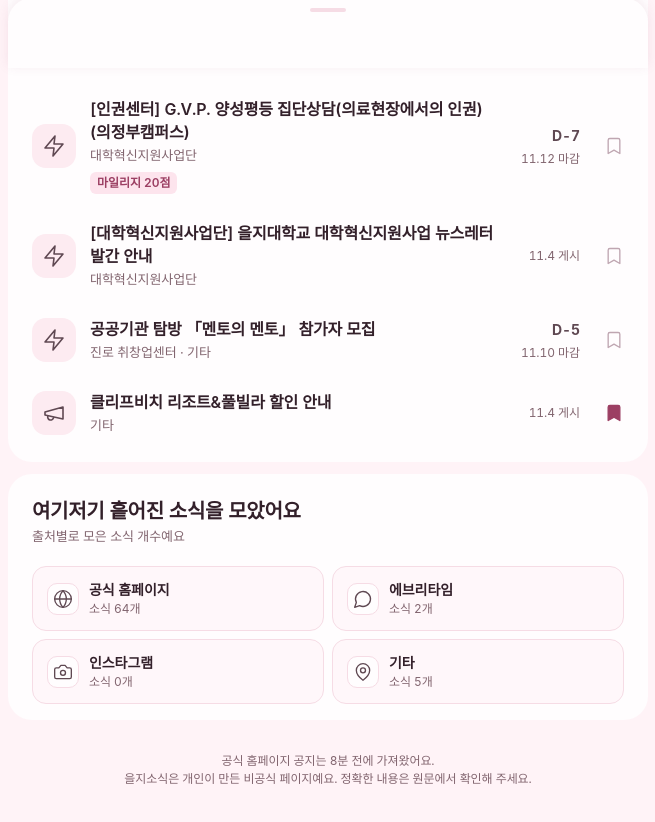
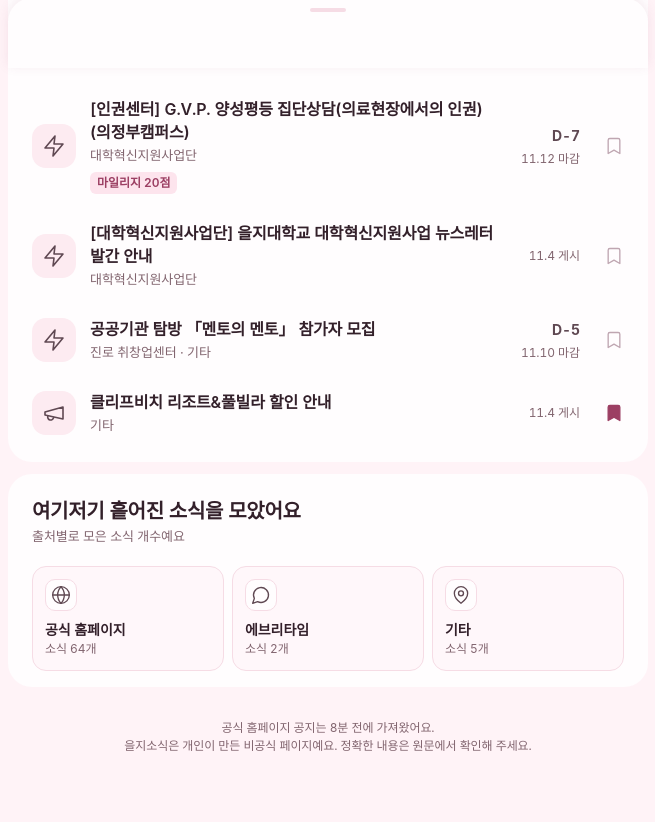
Before and after one commit to softy20/Eulji-NEWS, a plain HTML site: page index.html in a window 1280 px wide. Shown: the part 802-1624 px from the top of the page, without its empty margins (312-967 px from the left). Drawn offline with Linux system fonts and the light colour scheme; a web font is replaced by a local one.

Commit message:
출처 박스: 인스타그램 제거, 한 줄 3칸
Co-Authored-By: Claude Sonnet 5.5 <noreply@anthropic.com>

```diff
--- a/app.js
+++ b/app.js
@@ -6,7 +6,6 @@ const TODAY = new Date(); TODAY.setHours(0,0,0,0);
 const SOURCES = {
   official: { name: "공식 홈페이지", icon: "i-globe" },
   everytime: { name: "에브리타임", icon: "i-msg" },
-  instagram: { name: "인스타그램", icon: "i-camera" },
   other: { name: "기타", icon: "i-pin" },
 };
 // 기간 한정 카테고리: 축제 기간에만 active: true 로 켜고 날짜를 넣는다
--- a/index.html
+++ b/index.html
@@ -7,7 +7,7 @@
 <title>을지소식</title>
 <link rel="stylesheet" href="https://cdn.jsdelivr.net/gh/orioncactus/pretendard@v1.3.9/dist/web/variable/pretendardvariable-dynamic-subset.min.css">
 <link rel="icon" href="image/eujli-logo-favicon.ico" sizes="any">
-<link rel="stylesheet" href="styles.css?v=20261105b">
+<link rel="stylesheet" href="styles.css?v=20261105c">
 </head>
 <body>
 <div class="app">
@@ -93,7 +93,7 @@
 <script src="data/notices.js"></script>
 <script src="data/manual.js"></script>
 <script src="data/state.js"></script>
-<script src="app.js?v=20261105b"></script>
-<script src="input.js?v=20261105b"></script>
+<script src="app.js?v=20261105c"></script>
+<script src="input.js?v=20261105c"></script>
 </body>
 </html>
--- a/styles.css
+++ b/styles.css
@@ -219,8 +219,8 @@ button.avatar:active { transform: scale(.92); }
 .notice .when { font-size: 12px; color: var(--text-3); margin-top: 8px; }
 
 /* Sources footer */
-.sources { padding: 8px 24px 4px; display: grid; grid-template-columns: repeat(2, 1fr); gap: 8px; }
-.src { display: flex; align-items: center; gap: 10px; padding: 12px 14px; border-radius: 14px; background: var(--fill-weaker); border: 1px solid var(--line); }
+.sources { padding: 8px 24px 4px; display: grid; grid-template-columns: repeat(3, 1fr); gap: 8px; }
+.src { display: flex; flex-direction: column; align-items: flex-start; gap: 8px; padding: 12px; min-width: 0; border-radius: 14px; background: var(--fill-weaker); border: 1px solid var(--line); }
 .src .name { font-size: 14px; font-weight: 600; }
 .src .cnt { font-size: 12px; color: var(--text-3); }
 .src .ic { width: 32px; height: 32px; border-radius: 10px; background: var(--surface); display: grid; place-items: center; color: var(--text-2); border: 1px solid var(--line); }
```
